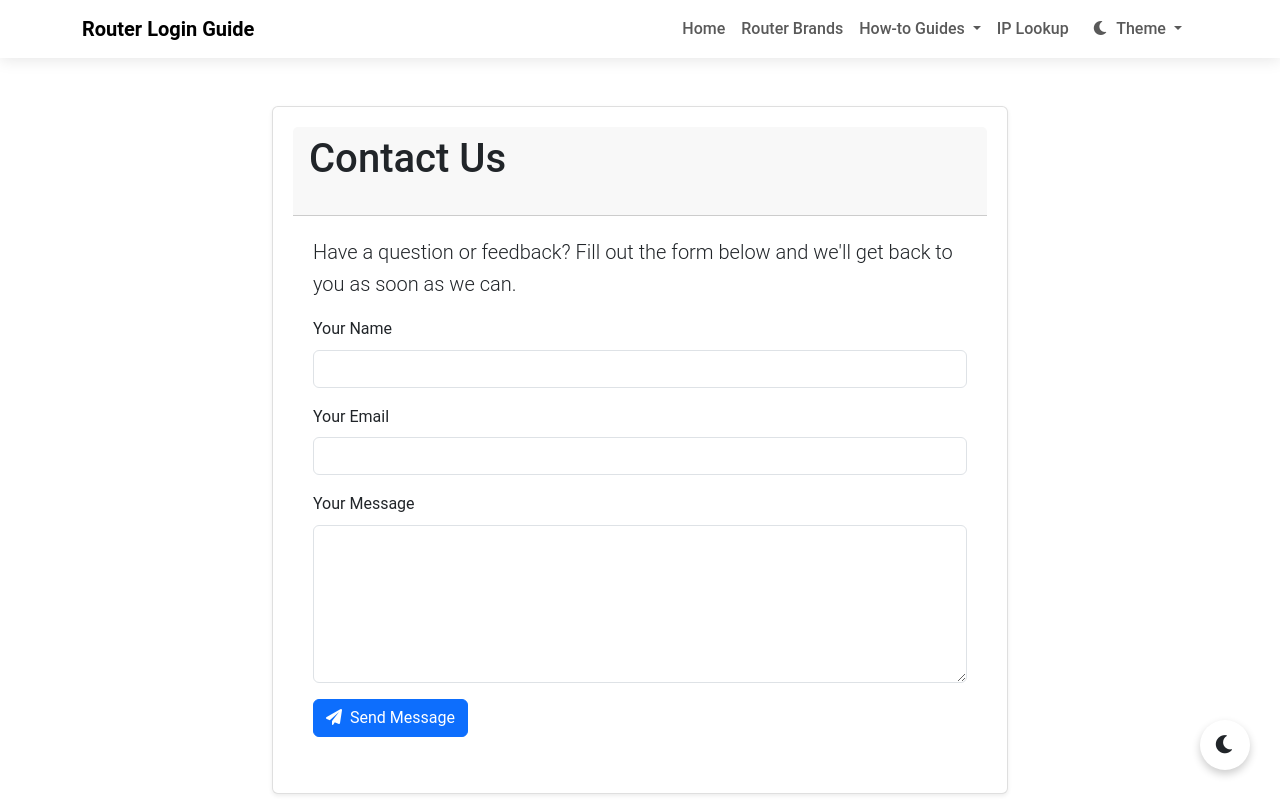
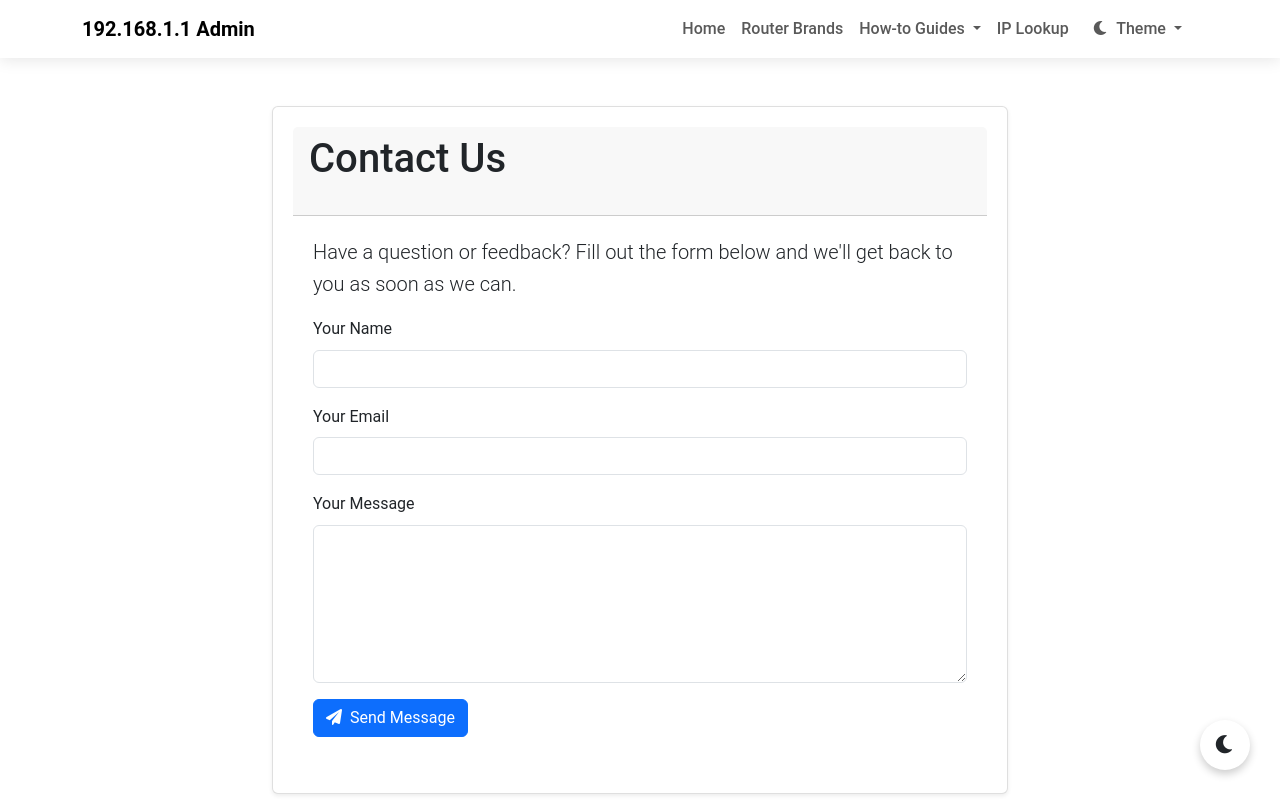
Before and after one commit to 19216811-admin/19216811-admin.github.io, a plain HTML site: page contact-us.html in a window 1280 px wide. Shown: the top 800 px of the page. Drawn offline with nearby package versions, Linux system fonts and the light colour scheme.

Commit message:
contact-us.html

```diff
--- a/contact-us.html
+++ b/contact-us.html
@@ -32,7 +32,7 @@
     <!-- Navigation -->
     <nav class="navbar navbar-expand-lg navbar-light bg-light">
         <div class="container">
-            <a class="navbar-brand" href="/">Router Login Guide</a>
+            <a class="navbar-brand" href="/">192.168.1.1 Admin</a>
             <button class="navbar-toggler" type="button" data-bs-toggle="collapse" data-bs-target="#navbarNav"
                 aria-controls="navbarNav" aria-expanded="false" aria-label="Toggle navigation">
                 <span class="navbar-toggler-icon"></span>
```
